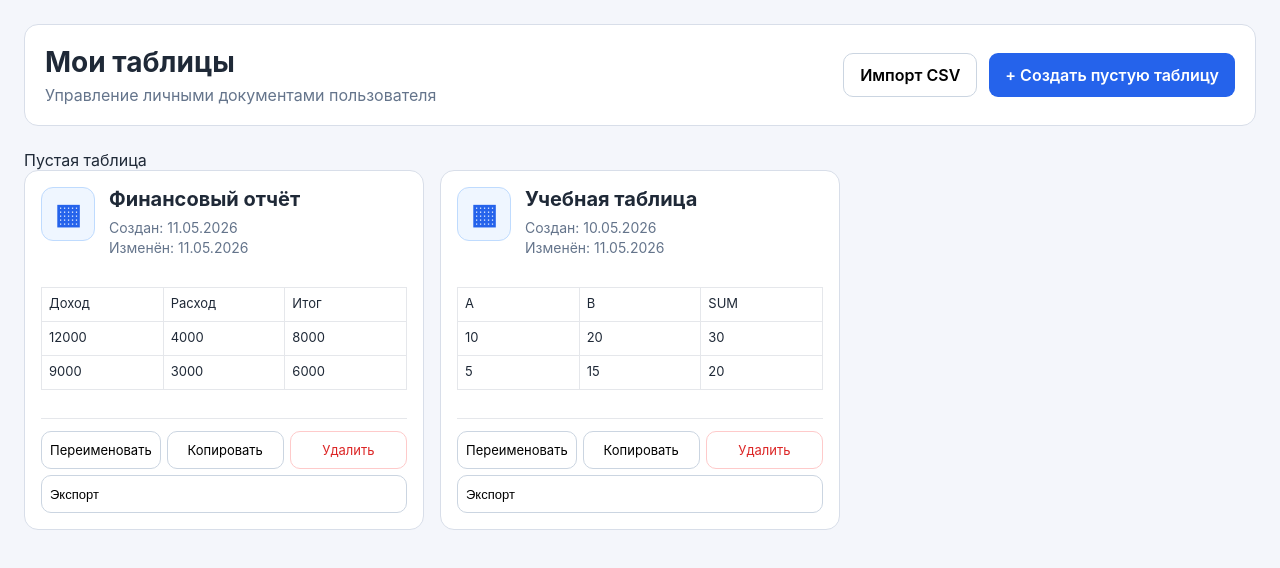
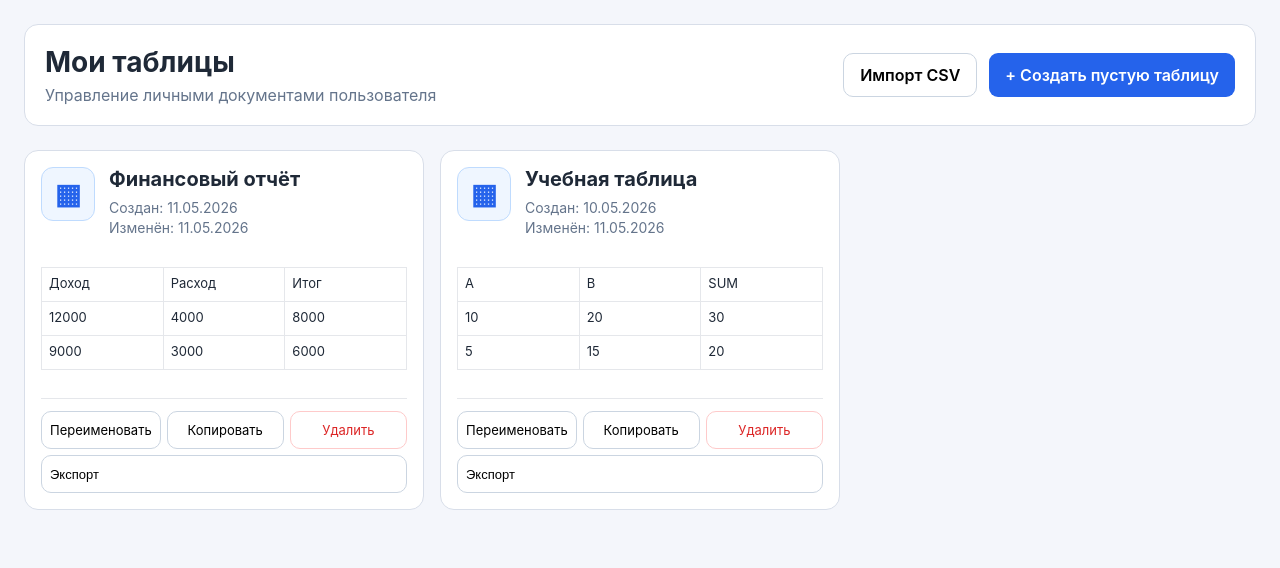
Before and after one commit to Xoxol22/ShkadunSemen, a React (Vite) app: page / in a window 1280 px wide. Shown: the top 568 px of the page. Built offline with nearby package versions, Linux system fonts and the light colour scheme.

Commit message:
убрал лишний текст

```diff
--- a/src/itogzd/features/spreadsheet/DocumentsPage.tsx
+++ b/src/itogzd/features/spreadsheet/DocumentsPage.tsx
@@ -262,7 +262,6 @@ function importCsvToDocument(documentId: string, file: File, title?: string) {
             </div>
             </div>
 
-            <span>Пустая таблица</span>
         </div>
         </section>
       {isLoading && <p className="documentsHint">Загрузка документов...</p>}
```
